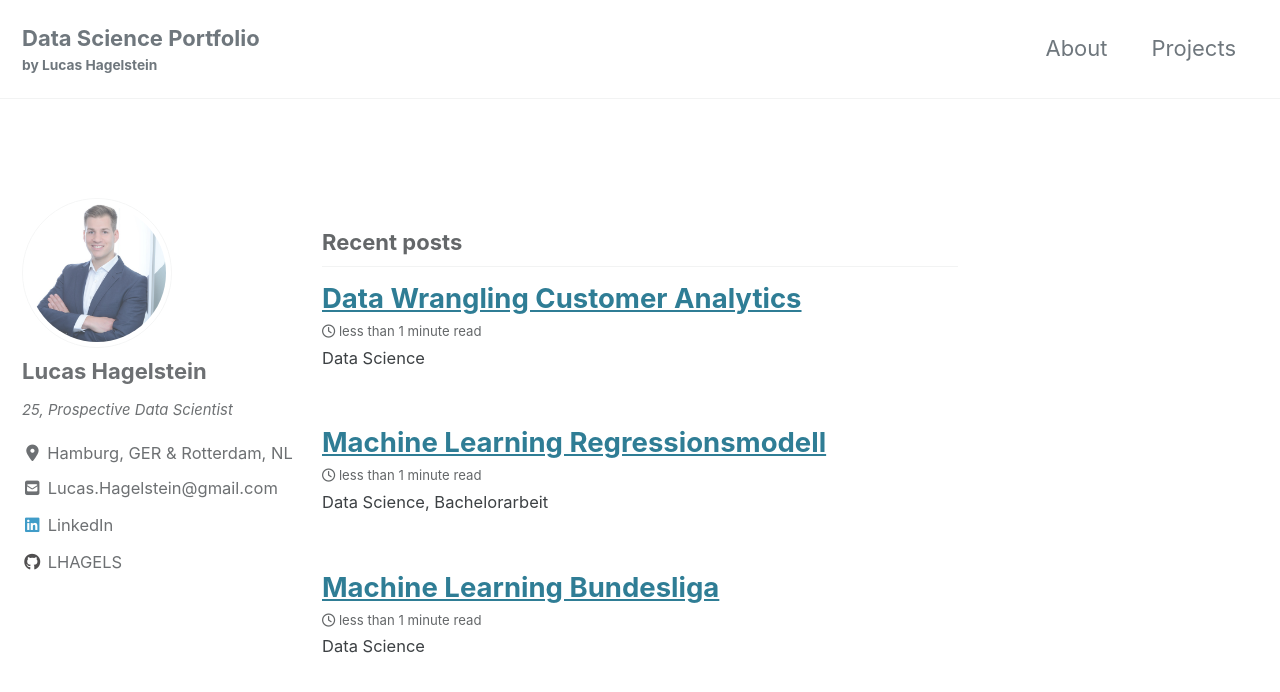
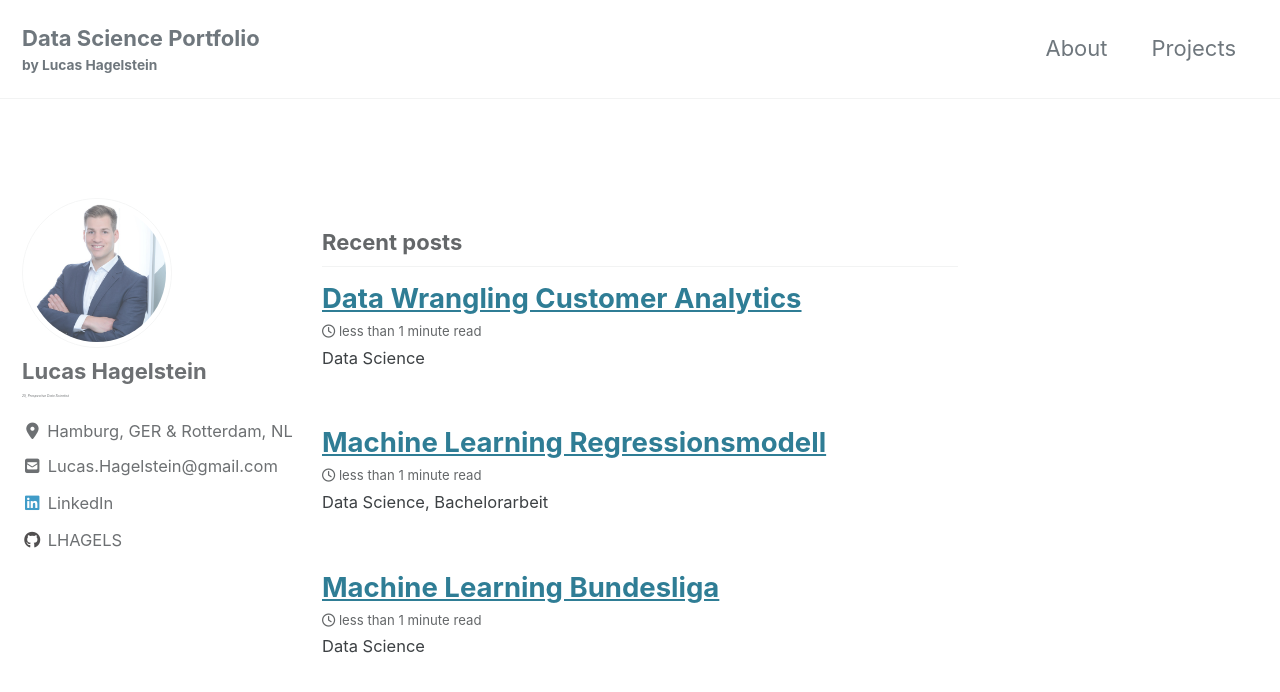
Before and after one commit to LHAGELS/LHAGELS.github.io, a Jekyll site: the page built from index.html, in a window 1280 px wide and 900 px high. Shown: the top 692 px of the window. Built offline with Jekyll 4.4.1, drawn with Linux system fonts in a browser that asks for light colours; cached includes are drawn as plain includes; nearby versions of some CDN libraries; the list of posts is cut into pages by our own code.

Commit message:
new github

```diff
--- a/_sass/minimal-mistakes/_sidebar.scss
+++ b/_sass/minimal-mistakes/_sidebar.scss
@@ -172,7 +172,7 @@
 
 .author__bio {
   margin: 0;
-  font-size: 0.9em;
+  font-size: 0.2em;
   font-style: italic;
 
   @include breakpoint($large) {
```
